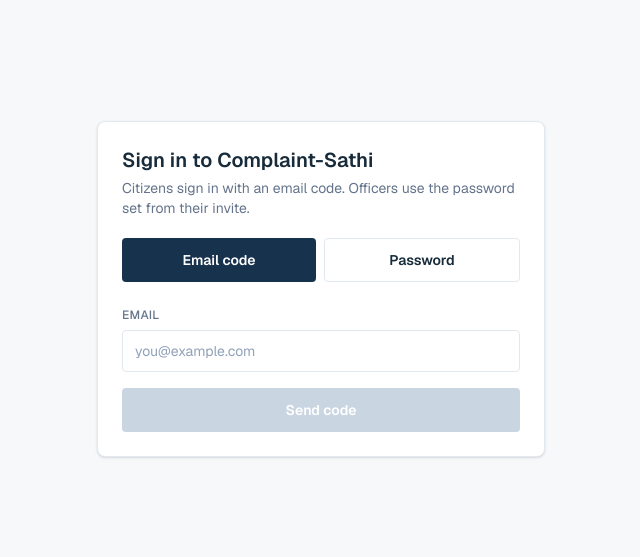
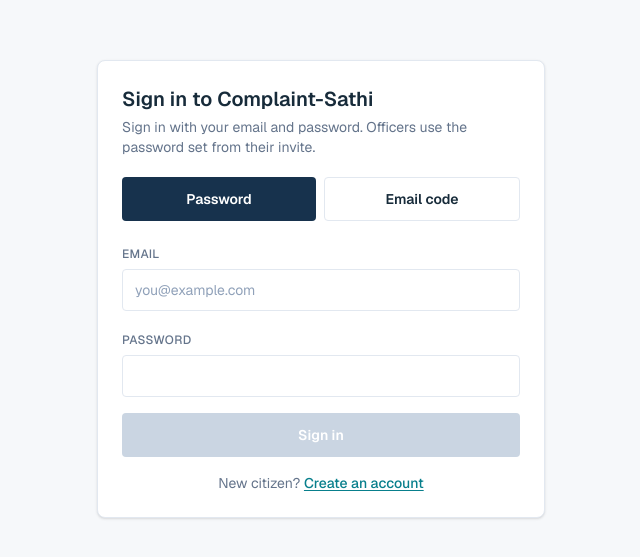
Before and after one commit to santhosh-d-projects/civiclens-ai-CitizensComplaint, a Next.js app: page /login in a window 1280 px wide. Shown: the part 111-668 px from the top of the page, without its empty margins (319-959 px from the left). Built offline with nearby package versions, Linux system fonts and the light colour scheme.

Commit message:
Auth: email+password is the primary login; citizen sign-up with confirm password; add .npmrc (legacy-peer-deps)

```diff
--- a/src/app/login/LoginForm.tsx
+++ b/src/app/login/LoginForm.tsx
@@ -1,7 +1,9 @@
-// Sign in — email OTP (master prompt §4/§6). Citizens register the same
-// way; the DB trigger creates their profile as `citizen`. Officers sign in
-// with the password they set from their invite; the department guard runs
-// on every officer page and API route.
+// Sign in — email + password is the primary flow (user decision 2026-11-21
+// ~12:20 IST). Citizens register with email + password + confirm password;
+// officers sign in with the password they set from their invite; the
+// department guard runs on every officer page and API route. Email-code OTP
+// stays as a secondary sign-in option. Firebase email verification is an
+// OPTIONAL add-on (V2) and must never gate this flow.
 "use client";
 
 import { useState } from "react";
@@ -9,15 +11,16 @@ import { useRouter, useSearchParams } from "next/navigation";
 import { createClient } from "@/lib/supabase/client";
 import { Button, Field, inputClass } from "@/components/ui";
 
-
 export default function LoginForm() {
   const router = useRouter();
   const searchParams = useSearchParams();
   const next = searchParams.get("next") ?? "";
-  const [mode, setMode] = useState<"otp" | "password">("otp");
+  const [mode, setMode] = useState<"password" | "otp">("password");
+  const [auth, setAuth] = useState<"signin" | "signup">("signin");
   const [email, setEmail] = useState("");
   const [code, setCode] = useState("");
   const [password, setPassword] = useState("");
+  const [confirm, setConfirm] = useState("");
   const [step, setStep] = useState<"email" | "code">("email");
   const [busy, setBusy] = useState(false);
   const [error, setError] = useState("");
@@ -67,6 +70,31 @@ export default function LoginForm() {
     else await routeByRole();
   }
 
+  async function signUp() {
+    setError("");
+    setInfo("");
+    if (password.length < 8) {
+      setError("Password must be at least 8 characters.");
+      return;
+    }
+    if (password !== confirm) {
+      setError("Passwords do not match.");
+      return;
+    }
+    setBusy(true);
+    const supabase = createClient();
+    const { data, error } = await supabase.auth.signUp({ email, password });
+    setBusy(false);
+    if (error) {
+      setError(error.message);
+      return;
+    }
+    // If email confirmation is on, Supabase returns no session: the citizen
+    // confirms via the email link, then signs in with the same password.
+    if (data.session) await routeByRole();
+    else setInfo("Account created. Check your email to confirm it, then sign in with your password.");
+  }
+
   async function routeByRole() {
     // Role comes from profiles (DB) via a same-origin API that uses the
     // service client — never from client-side claims.
@@ -88,13 +116,24 @@ export default function LoginForm() {
   return (
     <div className="flex min-h-screen items-center justify-center bg-canvas px-4">
       <div className="w-full max-w-md rounded-lg border border-line bg-white p-6 shadow-sm">
-        <h1 className="text-xl font-semibold">Sign in to Complaint-Sathi</h1>
+        <h1 className="text-xl font-semibold">
+          {auth === "signup" ? "Create your citizen account" : "Sign in to Complaint-Sathi"}
+        </h1>
         <p className="mt-1 text-sm text-slate-muted">
-          Citizens sign in with an email code. Officers use the password set
-          from their invite.
+          {auth === "signup"
+            ? "Register with your email and a password. You will sign in with the same email and password."
+            : "Sign in with your email and password. Officers use the password set from their invite."}
         </p>
 
         <div className="mt-5 flex gap-2">
+          <Button
+            variant={mode === "password" ? "primary" : "secondary"}
+            onClick={() => setMode("password")}
+            data-testid="login-mode-password"
+            className="flex-1"
+          >
+            Password
+          </Button>
           <Button
             variant={mode === "otp" ? "primary" : "secondary"}
             onClick={() => setMode("otp")}
@@ -102,14 +141,6 @@ export default function LoginForm() {
             className="flex-1"
           >
             Email code
-          </Button>
-          <Button
-            variant={mode === "password" ? "primary" : "secondary"}
-            onClick={() => setMode("password")}
-            data-testid="login-mode-password"
-            className="flex-1"
-          >
-            Password
           </Button>
         </div>
 
@@ -142,6 +173,7 @@ export default function LoginForm() {
           )}
 
           {mode === "password" && (
+            <>
               <Field label="Password">
                 <input
                   type="password"
@@ -149,9 +181,22 @@ export default function LoginForm() {
                   onChange={(e) => setPassword(e.target.value)}
                   className={inputClass}
                   data-testid="login-password"
-                autoComplete="current-password"
+                  autoComplete={auth === "signup" ? "new-password" : "current-password"}
                 />
               </Field>
+              {auth === "signup" && (
+                <Field label="Confirm password">
+                  <input
+                    type="password"
+                    value={confirm}
+                    onChange={(e) => setConfirm(e.target.value)}
+                    className={inputClass}
+                    data-testid="login-confirm-password"
+                    autoComplete="new-password"
+                  />
+                </Field>
+              )}
+            </>
           )}
 
           {error && <p className="text-sm text-critical">{error}</p>}
@@ -177,7 +222,7 @@ export default function LoginForm() {
               {busy ? "Verifying…" : "Verify and sign in"}
             </Button>
           )}
-          {mode === "password" && (
+          {mode === "password" && auth === "signin" && (
             <Button
               onClick={signInPassword}
               disabled={busy || !email.includes("@") || !password}
@@ -187,7 +232,47 @@ export default function LoginForm() {
               {busy ? "Signing in…" : "Sign in"}
             </Button>
           )}
+          {mode === "password" && auth === "signup" && (
+            <Button
+              onClick={signUp}
+              disabled={busy || !email.includes("@") || !password || !confirm}
+              data-testid="login-signup"
+              className="w-full"
+            >
+              {busy ? "Creating account…" : "Create account"}
+            </Button>
+          )}
         </div>
+
+        {mode === "password" && (
+          <p className="mt-4 text-center text-sm text-slate-muted">
+            {auth === "signin" ? (
+              <>
+                New citizen?{" "}
+                <button
+                  type="button"
+                  onClick={() => setAuth("signup")}
+                  data-testid="login-goto-signup"
+                  className="font-medium text-teal underline underline-offset-2"
+                >
+                  Create an account
+                </button>
+              </>
+            ) : (
+              <>
+                Already have an account?{" "}
+                <button
+                  type="button"
+                  onClick={() => setAuth("signin")}
+                  data-testid="login-goto-signin"
+                  className="font-medium text-teal underline underline-offset-2"
+                >
+                  Sign in
+                </button>
+              </>
+            )}
+          </p>
+        )}
       </div>
     </div>
   );
```
Also changed, not shown: 3 other files (tests, documents, lock files or other folders). Lines whose indentation alone changed are shown as unchanged.
